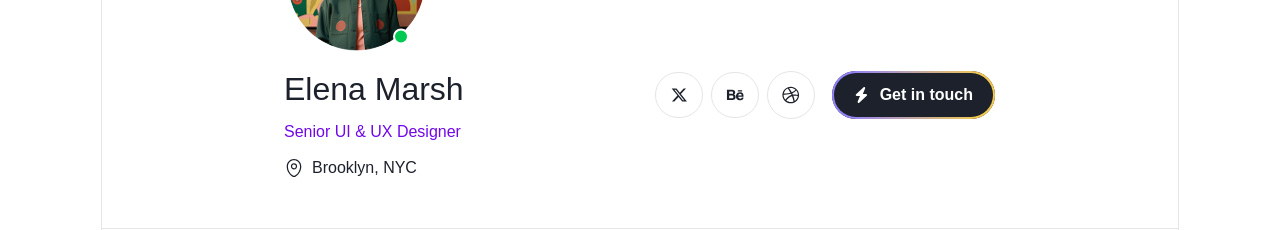
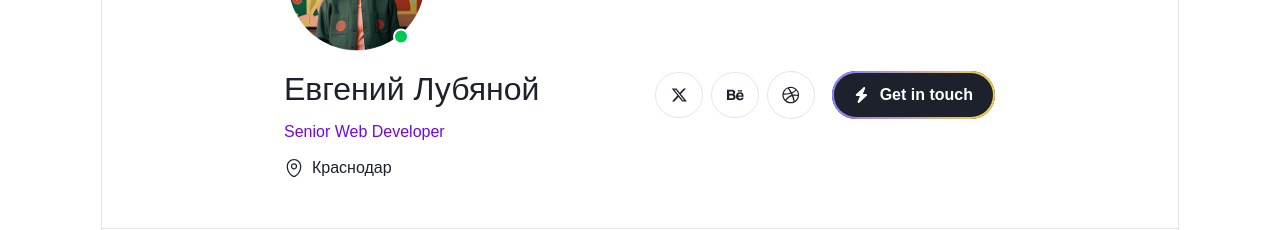
Before and after one commit to arswarog/resume, a React (Vite) app: page / in a window 1280 px wide. Shown: the part 306-536 px from the top of the page. Built offline with nearby package versions, Linux system fonts and the light colour scheme.

Commit message:
feat: update hero section with personal info

```diff
--- a/src/components/home/hero-section/index.tsx
+++ b/src/components/home/hero-section/index.tsx
@@ -19,8 +19,8 @@ export function HeroSectionBlock() {
                     <span className="absolute bottom-2.5 right-5 w-4 h-4 bg-green-500 border-2 border-white rounded-full" />
                 </div>
                 <div className="flex flex-col gap-2 sm:gap-3 items-center text-center xs:items-start">
-                    <h1>Elena Marsh</h1>
-                    <p className="text-violet-700 font-normal">Senior UI &amp; UX Designer</p>
+                    <h1>Евгений Лубяной</h1>
+                    <p className="text-violet-700 font-normal">Senior Web Developer</p>
                     <div className="flex items-center gap-2">
                         <img
                             src={assetUrl('/images/icon/map-icon.svg')}
@@ -28,7 +28,7 @@ export function HeroSectionBlock() {
                             width={20}
                             height={20}
                         />
-                        <p className="text-primary">Brooklyn, NYC</p>
+                        <p className="text-primary">Краснодар</p>
                     </div>
                 </div>
                 <div className="flex flex-col md:flex-row items-center gap-4">
```
